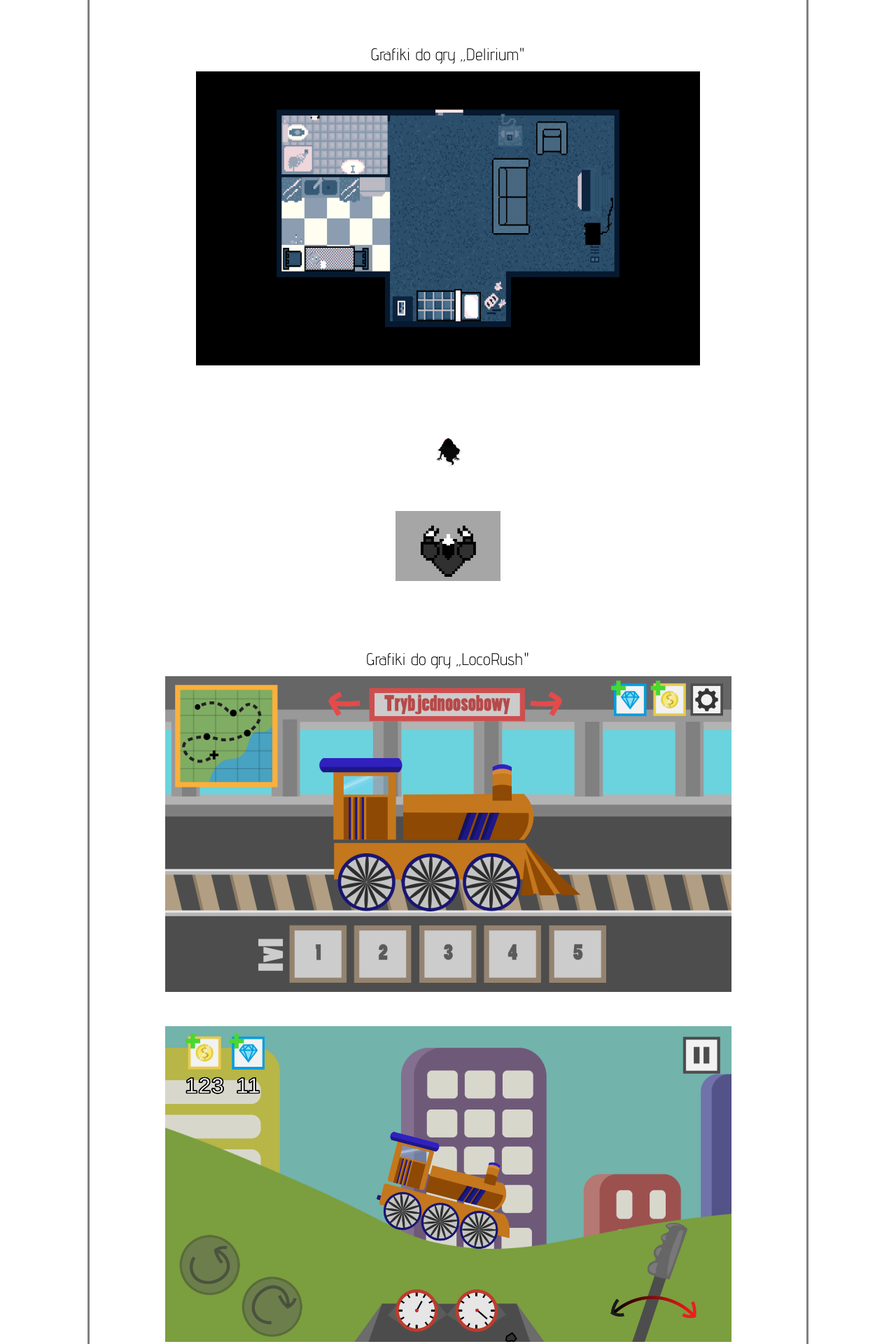
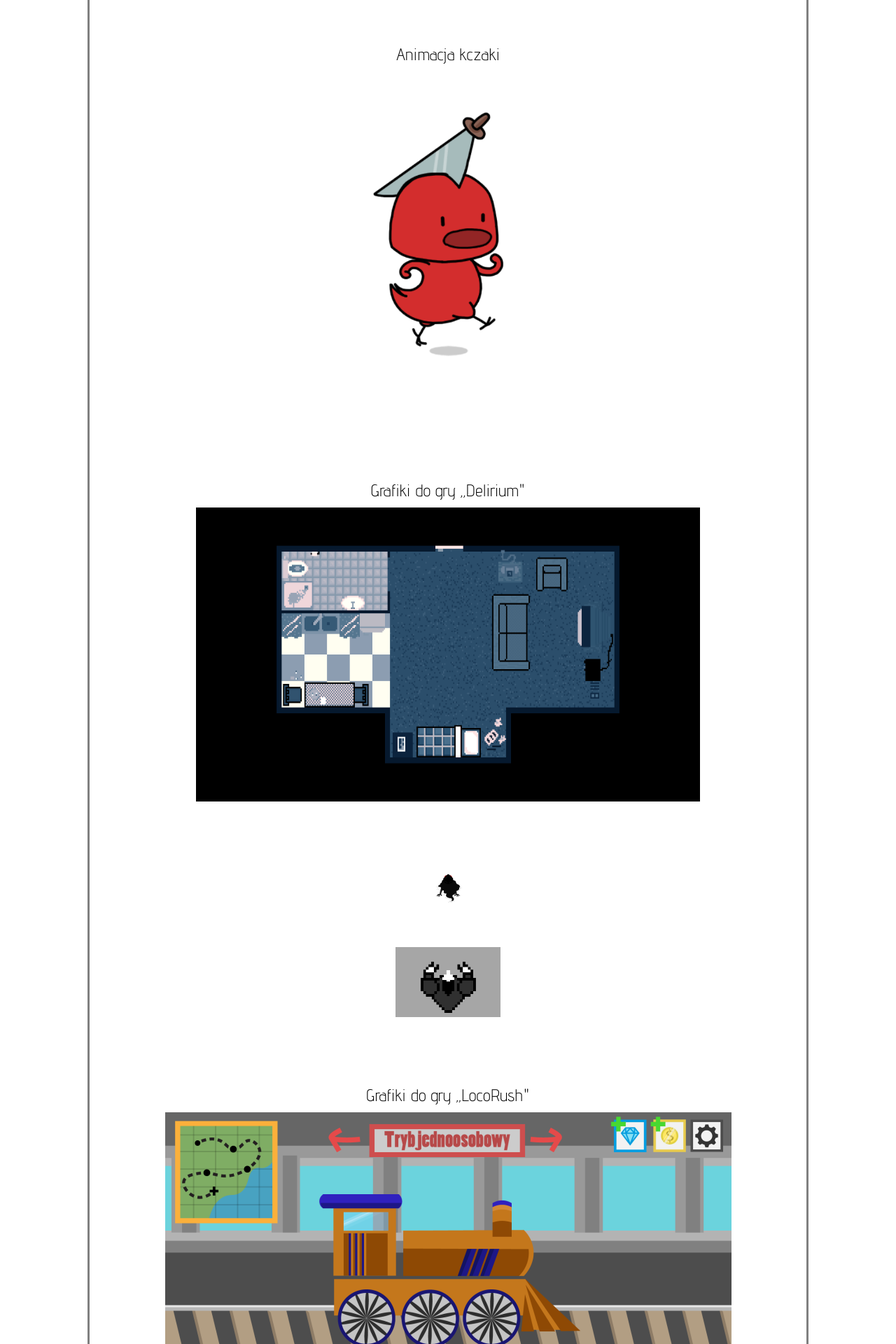
Before and after one commit to KingaNiej/kinganiejadlik.github.io, a PHP site: page / in a window 1280 px wide, after a click on "Grafiki 2D". Shown: the part 1969-3889 px from the top of the page at 70% size. Run offline with PHP 8.4, Linux system fonts and the light colour scheme.

Commit message:
photo update

```diff
--- a/css.css
+++ b/css.css
@@ -193,7 +193,7 @@
     height: 560px !important;
 }
 #box14{
-    height: 7000px !important;
+    height: 7500px !important;
 }
 .firmy{
     color: rgb(147,112,219);
@@ -346,8 +346,8 @@
 /* Mocno brodaci-----------------------*/
 #img8{
     margin-top: 10px;
-    height: 1017px;
-    width: 700px;
+    height: 960px;
+    width: 530px;
 }
 
 /* Zakladka-----------------------*/
@@ -410,6 +410,11 @@
     margin-top: 10px;
     height: 520px;
     width: 960px;
+}
+#img16{
+    margin-top: 10px;
+    height: 520px;
+    width: 520x;
 }
 
 
--- a/index.html
+++ b/index.html
@@ -227,6 +227,11 @@
             <br>
             <br>
 
+            Animacja kczaki<br>
+            <img class="rownosscZdj" id="img16" src= "prace/kaczki/kaczki.gif"><br>
+            <br>
+            <br>
+
             Grafiki do gry ,,Delirium"<br>
             <img class="rownoscZdj" id="img1" src= "prace/delirium2D/Mieszkanie.png"><br>
             <img class="rownoscZdj" id="img2" src= "prace/delirium2D/demon.gif"><br>
@@ -273,7 +278,7 @@
             <br>
 
             Projekt plakatu<br>
-            <img class="rownoscZdj" id="img8" src= "prace/wlasne/Mbrodaci.png"><br>
+            <img class="rownoscZdj" id="img8" src= "prace/hades/KingaMateuszHades.png"><br>
             <br>
             <br>
 
```
Also changed, not shown: htmlENG.html (+6 -1 lines), prace/hades/KingaMateuszHades.png (added), prace/kaczki/kaczki.gif (added).
